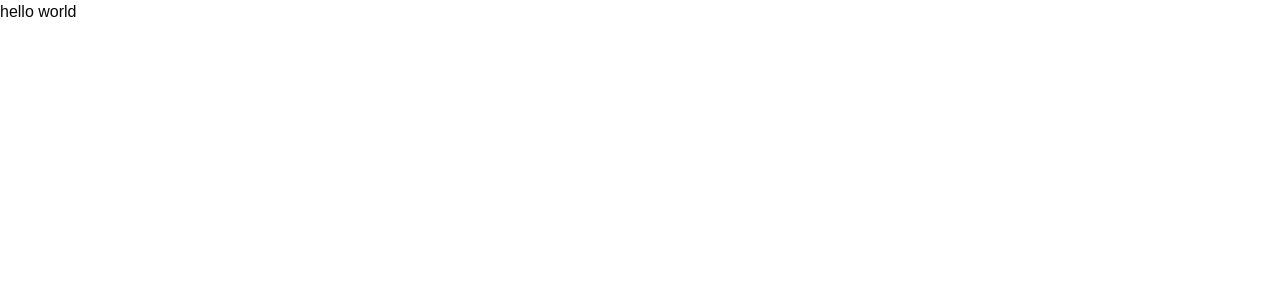
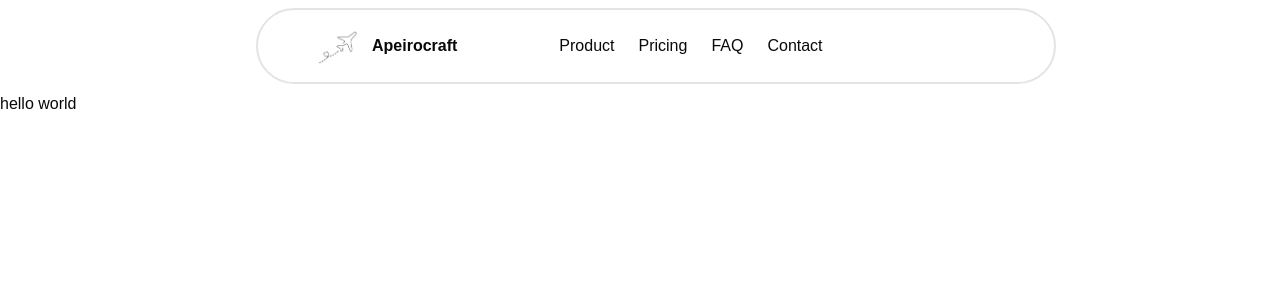
Before and after one commit to shaishguni/apeirocraft, a Next.js app: page / in a window 1280 px wide. Shown: the top 300 px of the page. Built offline with nearby package versions, Linux system fonts and the light colour scheme.

Commit message:
navbar shit kinda done

```diff
--- a/app/components/Navbar.tsx
+++ b/app/components/Navbar.tsx
@@ -1,8 +1,26 @@
 import React from 'react'
+// import   logo from "../../public/logo.png"
+import logo from "../../public/logo.png"
+import Image from 'next/image'
+import Link from 'next/link'
 
 const Navbar = () => {
   return (
-    <div>Navbar</div>
+    <div className=' rounded-full border-2 m-2   ml-64 flex w-[800px]'>
+        <nav  className='p-2 m-2 space-x-6 space-y-2  w-[300px] pl-12 flex '>
+            <section className='flex space-x-2 mr-32 space-y-2'>
+            <Image src={logo} width={50} height={50} alt="gg"/>
+            <h1 className='font-extrabold'>Apeirocraft</h1>
+            </section>
+        <div className='flex  space-x-6 '>
+        <Link href="/">Product</Link>
+        <Link href="/">Pricing</Link>
+        <Link href="/">FAQ</Link>
+        <Link href="/">Contact</Link>
+        </div>
+    </nav></div>
+
+
   )
 }
 
--- a/app/layout.tsx
+++ b/app/layout.tsx
@@ -1,6 +1,7 @@
 import type { Metadata } from "next";
 import localFont from "next/font/local";
 import "./globals.css";
+import Navbar from "./components/Navbar";
 
 const geistSans = localFont({
   src: "./fonts/GeistVF.woff",
@@ -28,6 +29,7 @@ export default function RootLayout({
       <body
         className={`${geistSans.variable} ${geistMono.variable} antialiased`}
       >
+        <Navbar/>
         {children}
       </body>
     </html>
```
Also changed, not shown: public/logo.png (added).
